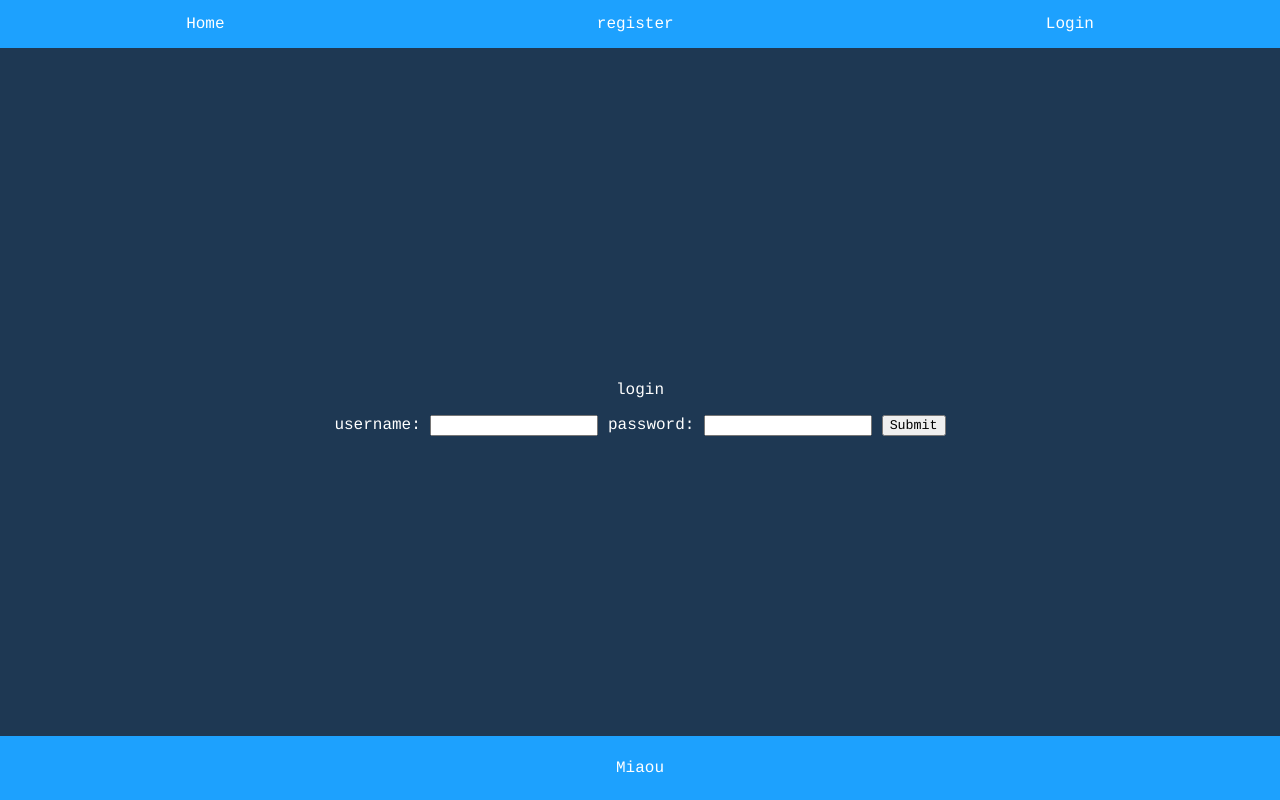
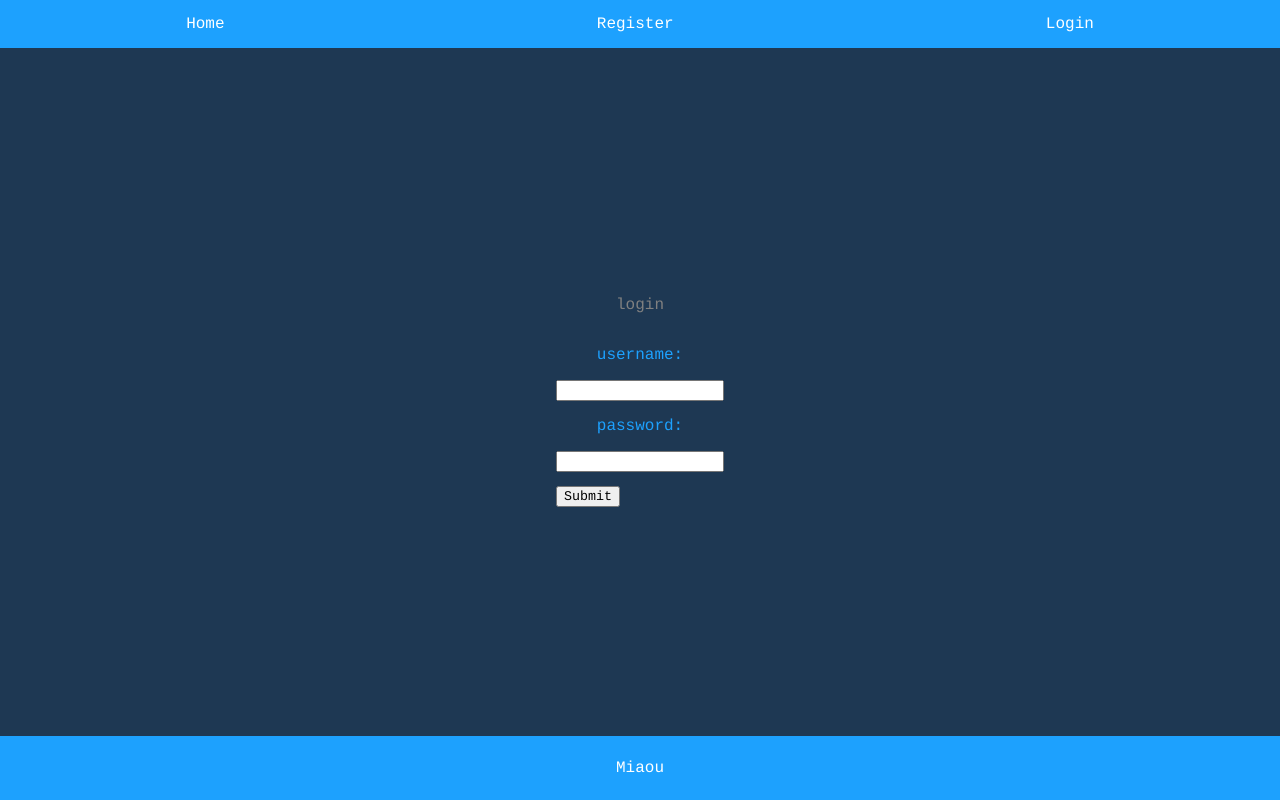
Before and after one commit to nicovrg/camagru, a PHP site: page /login in a window 1280 px wide. Run offline with PHP 8.4, Linux system fonts and the light colour scheme; data comes from the database, SQL or seed files in the repository.

Commit message:
fix problem login twice through typing direct url

```diff
--- a/controllers/ControllerLogin.php
+++ b/controllers/ControllerLogin.php
@@ -16,8 +16,15 @@ class ControllerLogin
 		$this->_connexionManager = new ConnexionManager;
 		if (isset($_POST['username']) && isset($_POST['password']) && isset($_POST['confirm']))
 		{
-			if ($this->_connexionManager->login($_POST['username'], $_POST['password']))
-				header('Location: /');
+			if (!$this->_connexionManager->sessionLogin())
+			{
+				if ($this->_connexionManager->login($_POST['username'], $_POST['password']))
+					header('Location: /');
+				else
+					throw new Exception('Problem during authentification');
+			}
+			else
+				throw new Exception('User already log');
 		}
 		else
 		{
--- /dev/null
+++ b/style/login.css
@@ -0,0 +1,28 @@
+.login
+{
+	display: flex;
+	align-items: center;
+	justify-content: center;
+	flex-direction: column;
+}
+
+.login_title
+{
+	color: grey;
+}
+
+.login_field_name
+{
+	display: flex;
+	justify-content: center;
+	color: #1DA1FE;
+}
+
+.login_form_cell
+{
+	display: flex;
+	align-items: center;
+	justify-content: center;
+	margin-top: 1em;
+	margin-bottom: 1em;
+}
--- a/style/modify.css
+++ b/style/modify.css
@@ -3,6 +3,12 @@
 	display: flex;
 	align-items: center;
 	flex-direction: column;
+}
+
+.modify_title
+{
+	display:flex;
+	justify-content: center;
 }
 
 .modify_form_cell
--- a/views/template.php
+++ b/views/template.php
@@ -8,6 +8,7 @@
 		<link rel="stylesheet" type="text/css" href="/style/template.css">
 		<link rel="stylesheet" type="text/css" href="/style/modify.css">
 		<link rel="stylesheet" type="text/css" href="/style/register.css">
+		<link rel="stylesheet" type="text/css" href="/style/login.css">
 		<link rel="stylesheet" type="text/css" href="/style/nyan.css">
 		<title><?= $t ?></title>
 	</head>
@@ -15,7 +16,7 @@
 		<header class="header_div">
 			<a href="/">Home</a>
 			<?php $manager = new ConnexionManager; ?>
-			<?= $manager->sessionLogin() ? "" : "<a href='/register'>" . "register" . "</a>" ?>
+			<?= $manager->sessionLogin() ? "" : "<a href='/register'>" . "Register" . "</a>" ?>
 			<?= $manager->sessionLogin() ? "<a href='/modify'>" . $manager->sessionLogin()->username() . "</a>" : "" ?>
 			<a <?= $manager->sessionLogin() ? 'href="/logout">Logout</a>' : 'href="/login">Login</a> '?> </a>
 		</header>
--- a/views/viewLogin.php
+++ b/views/viewLogin.php
@@ -1,9 +1,11 @@
 <?php $this->_t = "Login" ?>
-<div>
-	<p style="display:flex; justify-content: center;">login</p>
+<div class="login">
+	<p class="login_title">login</p>
 	<form action="/login" method="POST" id="login">
-		username: <input id="username" type="text" name="username">
-		password: <input id="password" type="text" name="password">
-		<input type="submit" name="confirm">
+		<p class="login_field_name">username: </p>
+		<input class="login_form_cell" type="text" name="username">
+		<p class="login_field_name">password: </p>
+		<input class="login_form_cell" type="text" name="password">
+		<input class="login_form_cell" type="submit" name="confirm">
 	</form>
 </div>
--- a/views/viewModify.php
+++ b/views/viewModify.php
@@ -1,7 +1,7 @@
 <?php $this->_t = "Modify" ?>
 
 <div>
-	<p>Edit the field you want to change and submit</p>
+	<p class="modify.title">Edit the field you want to change and submit</p>
 	<form action="/modify" method="POST" id="modify">
 		username: <input class="modify_form_cell" type="text" name="username" value="<?= $user->username() ?>">
 		email: <input class="modify_form_cell" type="text" name="email" value="<?= $user->email() ?>">
```
Also changed, not shown: style/index.css (deleted, +0 -13 lines).
